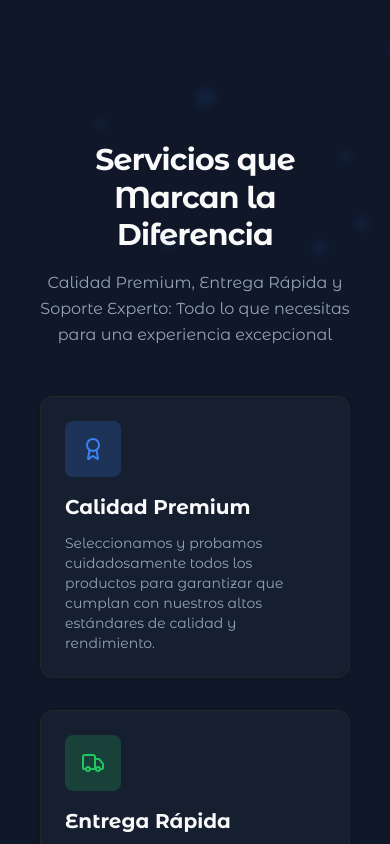
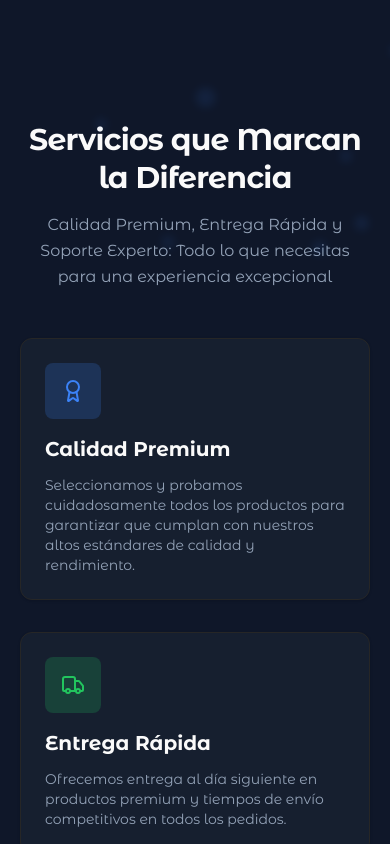
Before and after one commit to aaronportobanco/kovara-website, a Next.js app: page / in a window 390 px wide. Shown: the part 2100-2944 px from the top of the page. Built offline with nearby package versions, Linux system fonts and the light colour scheme.

Commit message:
Remove unnecessary padding from ServicesSection for improved layout consistency

```diff
--- a/src/components/home/ServicesSection/ServicesSection.jsx
+++ b/src/components/home/ServicesSection/ServicesSection.jsx
@@ -8,7 +8,7 @@ function ServicesSection() {
     <section
       id="services"
       aria-label="services-section"
-      className="flex flex-col items-center gap-12 relative p-5 md:px-8 lg:p-16 w-full"
+      className="flex flex-col items-center gap-12 relative md:px-8 lg:p-16 w-full"
     >
       <Image
         src="/assets/bg-8.webp"
```
